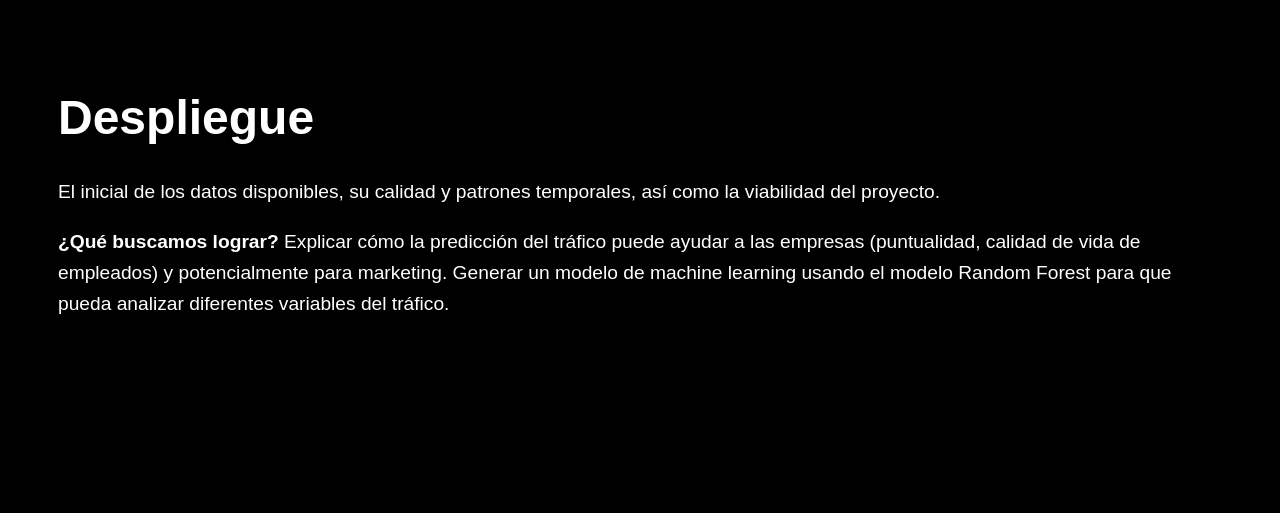
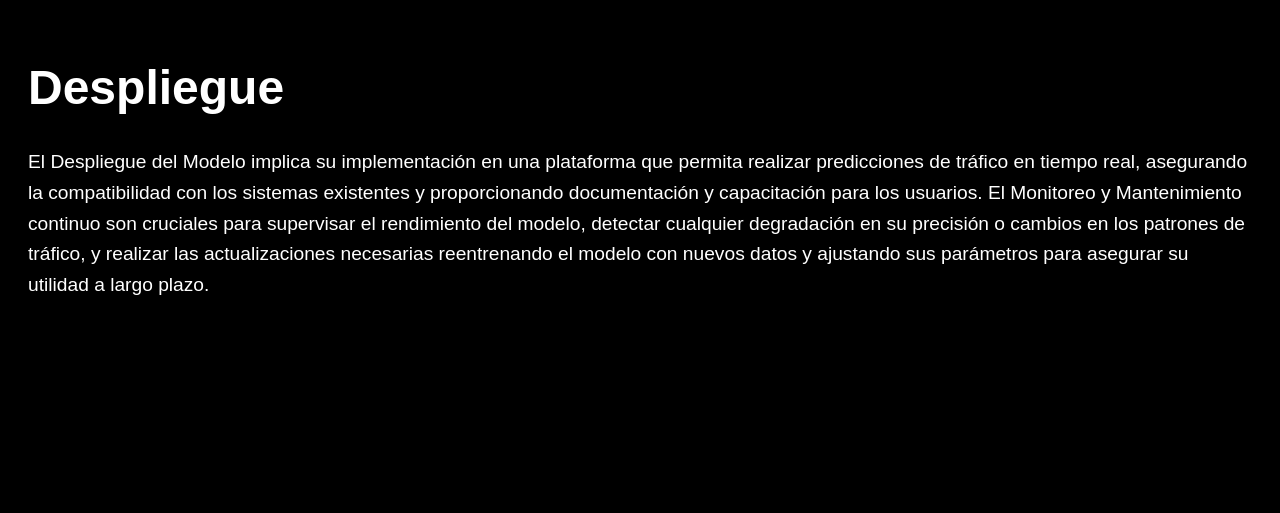
Before and after one commit to Arenas0607/MODELOCHIA, a Flask app: page /despliegue in a window 1280 px wide. Shown: the top 513 px of the page. Run offline with Flask 3, Linux system fonts and the light colour scheme; parts of the project's set-up code (start-up, migrations or seed data) failed here and were passed over.

Commit message:
carga de modelo completo htmL, CORRECCIONES Y COMPLEMENTODE LAS PAGINAS

```diff
--- a/templates/despliegue.html
+++ b/templates/despliegue.html
@@ -8,7 +8,7 @@
       background-color: black;
       color: white;
       font-family: Arial, sans-serif;
-      padding: 50px;
+      padding: 20px;
     }
 
     h1 {
@@ -46,11 +46,13 @@
 <body>
   <h1>Despliegue</h1>
   <p>
-    El inicial de los datos disponibles, su calidad y patrones temporales, así como la viabilidad del proyecto.
-  </p>
-  <p>
-    <strong>¿Qué buscamos lograr?</strong> Explicar cómo la predicción del tráfico puede ayudar a las empresas (puntualidad, calidad de vida de empleados) y potencialmente para marketing.
-    Generar un modelo de machine learning usando el modelo Random Forest para que pueda analizar diferentes variables del tráfico.
+    El Despliegue del Modelo implica su implementación en una plataforma que permita realizar
+    predicciones de tráfico en tiempo real, asegurando la compatibilidad con los sistemas
+    existentes y proporcionando documentación y capacitación para los usuarios.
+    El Monitoreo y Mantenimiento continuo son cruciales para supervisar el rendimiento del modelo,
+    detectar cualquier degradación en su precisión o cambios en los patrones de tráfico, y realizar
+    las actualizaciones necesarias reentrenando el modelo con nuevos datos y ajustando sus parámetros
+    para asegurar su utilidad a largo plazo.
   </p>
 
   <a href="{{ url_for('inicio') }}" class="boton-inicio">INICIO</a>
```
Also changed, not shown: templates/ingenieriaDatos.html (+6 -7 lines), templates/ingenieriaModelo.html (+6 -2 lines).
